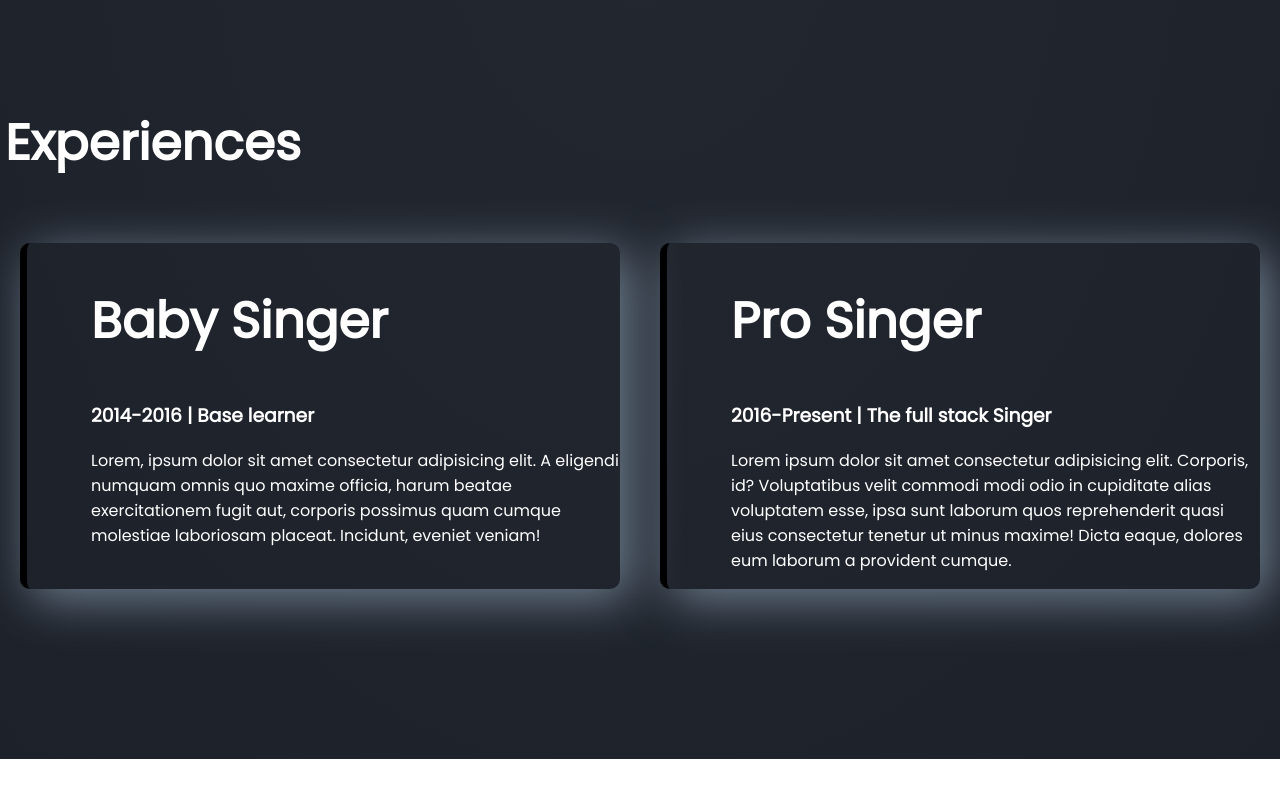
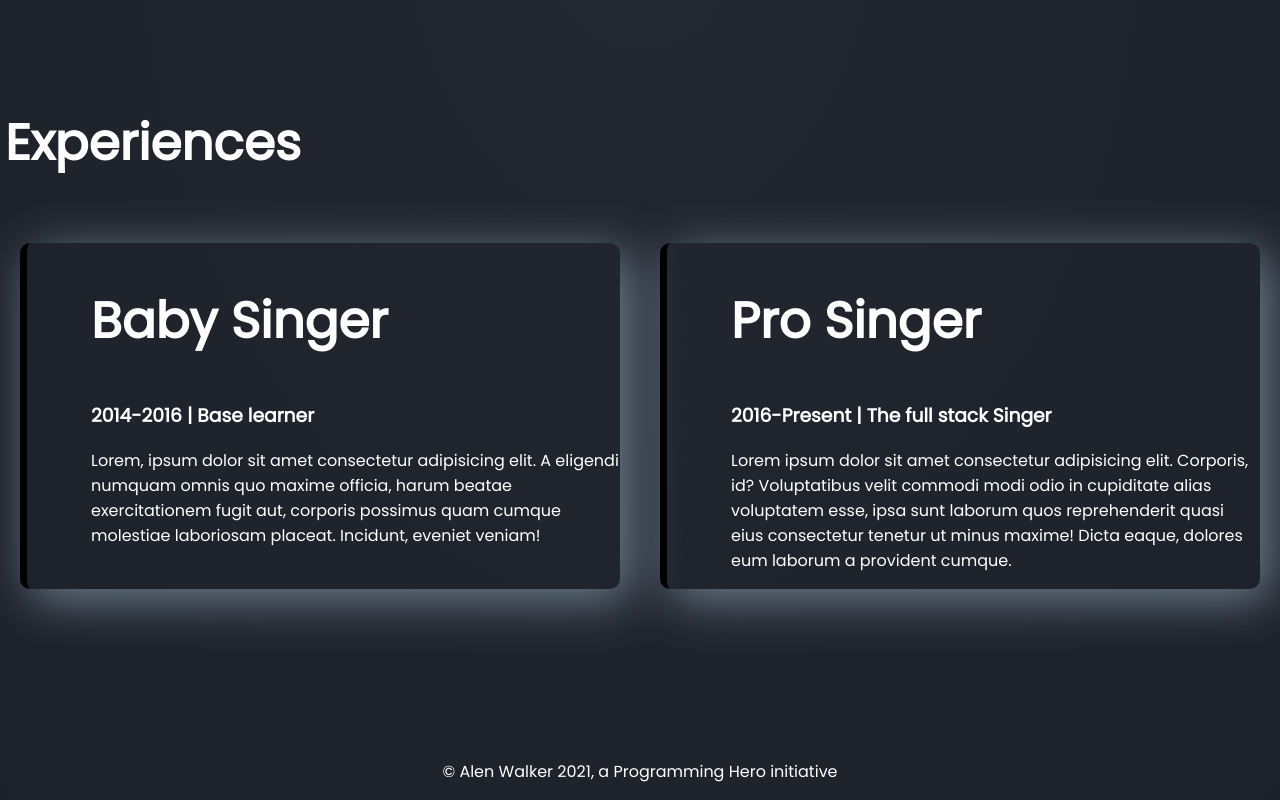
Before and after one commit to sumaimrul/developer-portfolio, a plain HTML site: page index.html in a window 1280 px wide. Shown: the part 989-1789 px from the top of the page. Before the commit the page ends 1748 px from the top, so only its background shows below. Drawn offline with Linux system fonts and the light colour scheme.

Commit message:
all done

```diff
--- a/index.html
+++ b/index.html
@@ -54,6 +54,8 @@
         </div>
        </div>
     </section>
-
+    <Footer>
+        <p>© Alen Walker 2021, a Programming Hero initiative</p>
+    </Footer>
 </body>
 </html>
--- a/style.css
+++ b/style.css
@@ -53,3 +53,6 @@ h3, p{
     border-image: linear-gradient(#33405a #ccd3e2);
     border-image-slice: 1;
 }
+footer p{
+    text-align: center;
+}
```
